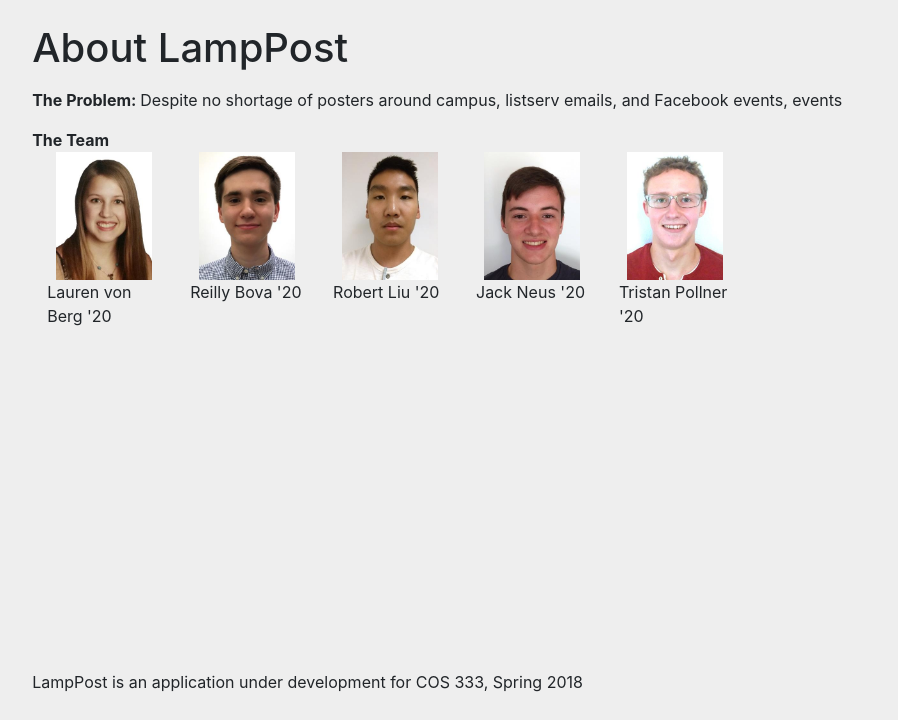
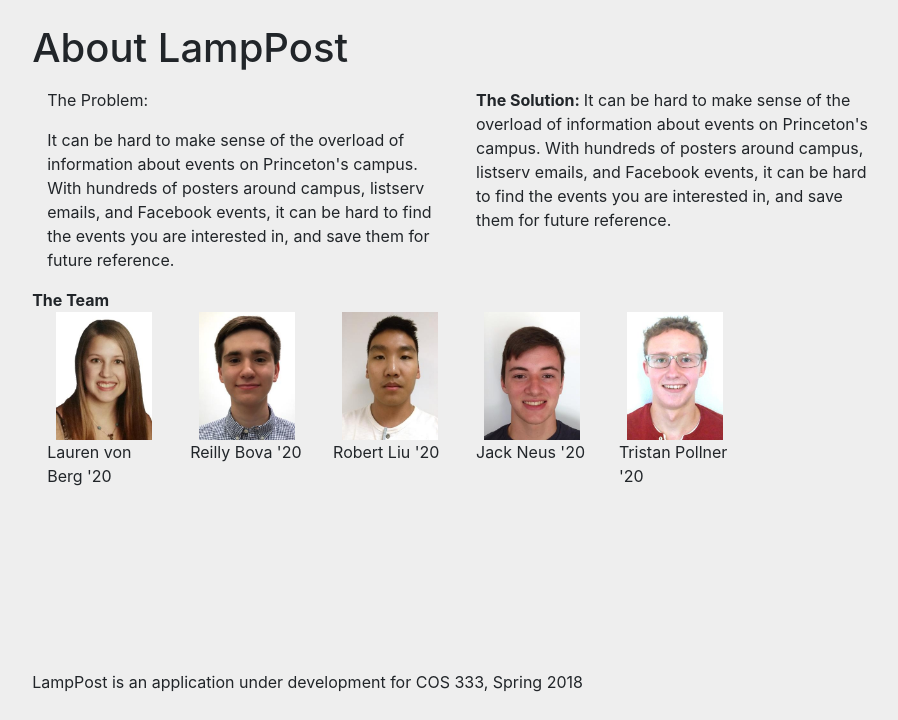
Before and after one commit to JackNeus/lampPost, a Flask app: page /about in a window 1280 px wide. Shown: the part 80-800 px from the top of the page, without its empty margins (179-1077 px from the left). Run offline with Flask 2, Linux system fonts and the light colour scheme; parts of the project's set-up code (start-up, migrations or seed data) failed here and were passed over; some libraries are stand-ins or nearby versions.

Commit message:
about text

```diff
--- a/app/templates/web/about.html
+++ b/app/templates/web/about.html
@@ -6,7 +6,22 @@
 	<div class="col404">
 		<h1 class="message"> About LampPost </h1>
 
-		<p> <b> The Problem: </b> Despite no shortage of posters around campus, listserv emails, and Facebook events, events </p>
+		<div class="container">
+		  <div class="row">
+		    <div class="col">
+		      <p class="probSolTag">  The Problem: </p>
+
+		      <p> It can be hard to make sense of the overload of information about events on Princeton's campus. With hundreds of posters around campus, listserv emails, and Facebook events, it can be hard to find the events you are interested in, and save them for future reference. </p>
+		    </div>
+		    <div class="col">
+		      <p> <b> The Solution: </b> It can be hard to make sense of the overload of information about events on Princeton's campus. With hundreds of posters around campus, listserv emails, and Facebook events, it can be hard to find the events you are interested in, and save them for future reference. </p>
+		    </div>
+		  </div>
+		</div>
+
+
+
+
 
 		<!--
 		<p> Trying to make sense of all the events at Princeton and find those you are interested in can be overwhelming. There's no shortage of posters around campus, listserv emails, and facebook events; however, there's no centralized repository of all the events on campus, easily searchable by day or type. Publicizing events on campus can also be a logistical nightmare because of the all the different forms in which students are overloaded events. In creating Princeton Events, we aim to provide an easier way to both publicize and discover events at Princeton. </p> -->
```
